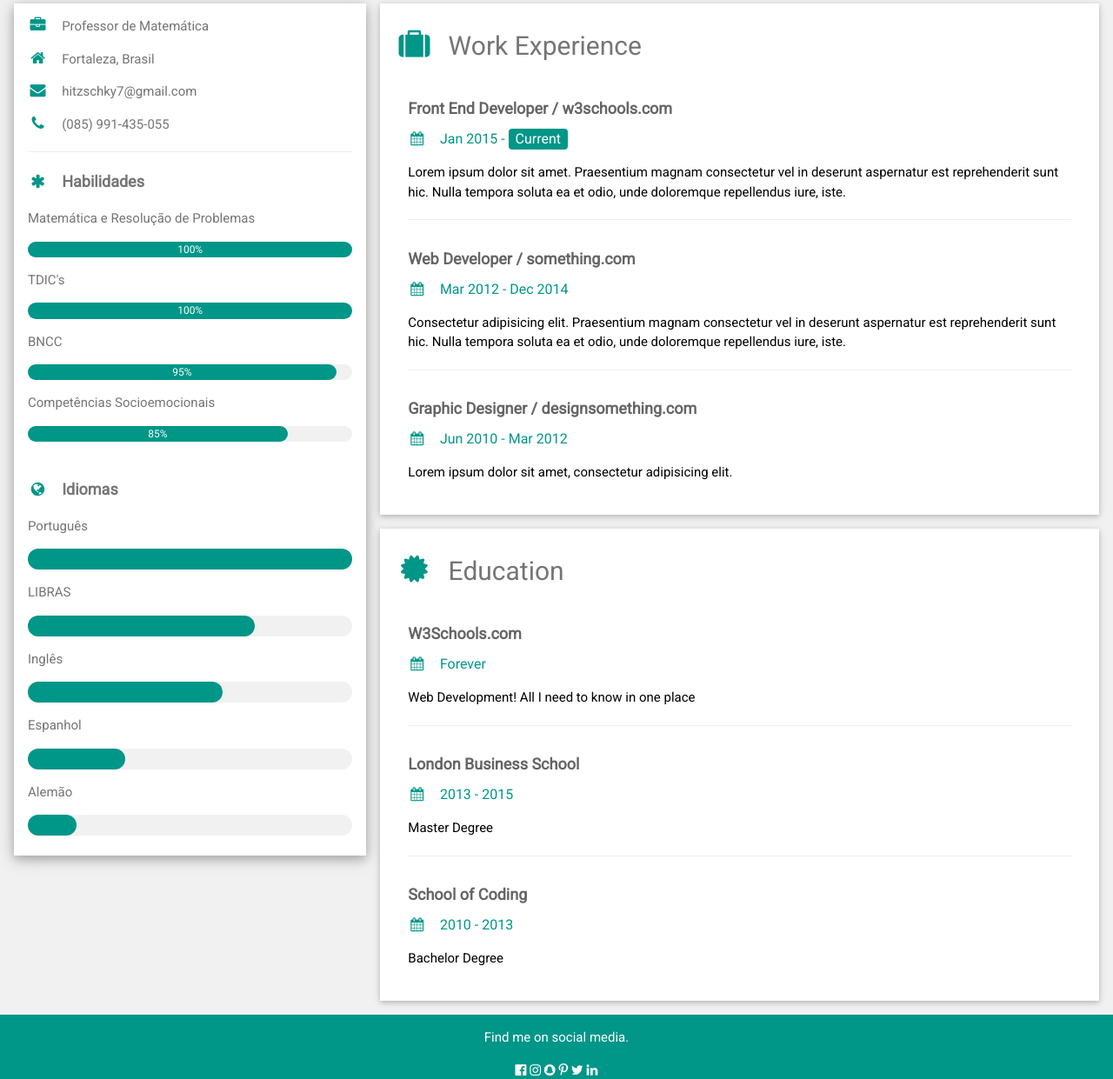
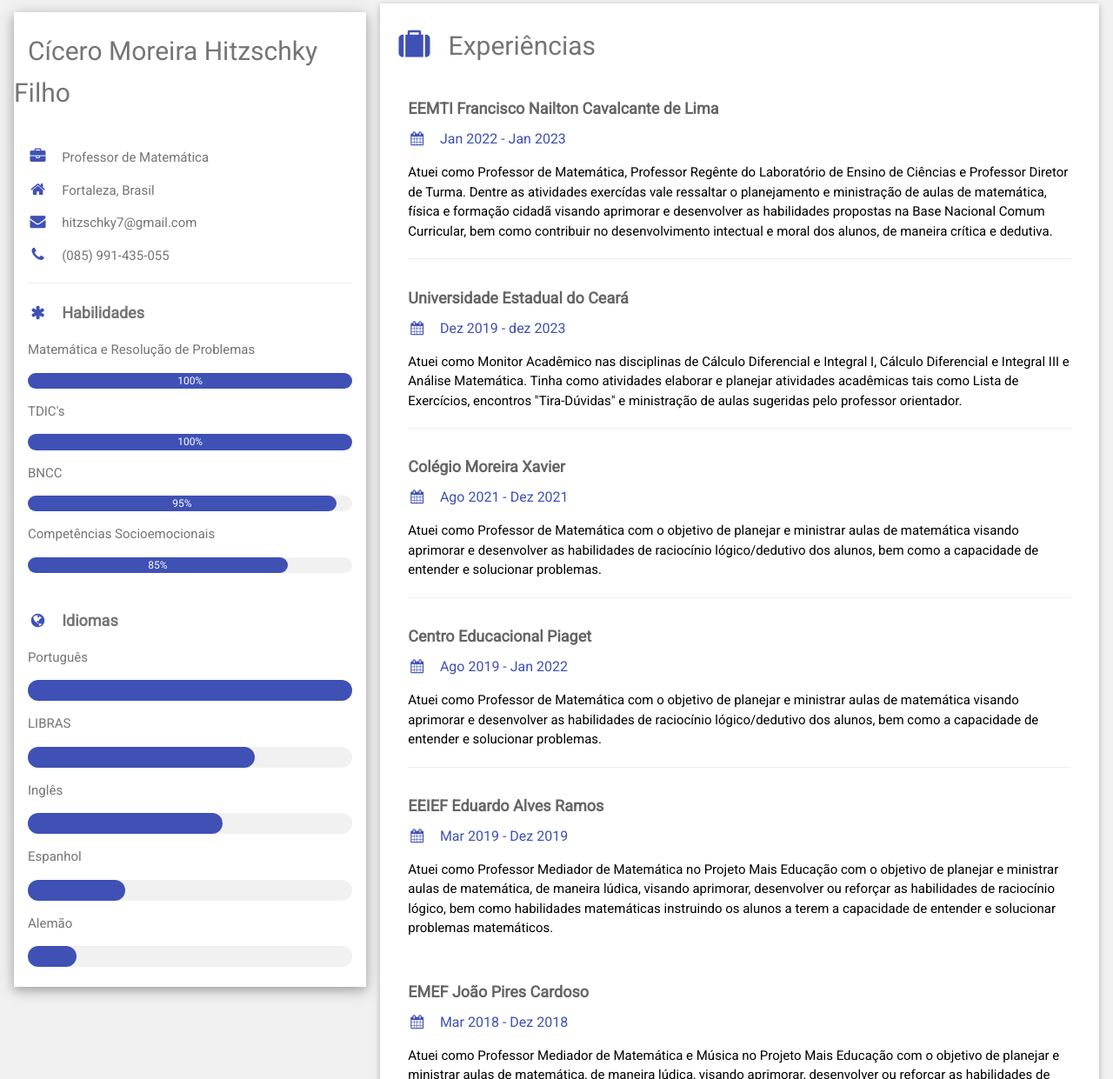
Before and after one commit to CiceroHitzschky/curriculoProfessor, a plain HTML site: page index.html in a window 1280 px wide. Shown: the part 12-1253 px from the top of the page at 87% size. Drawn offline with nearby package versions, Linux system fonts and the light colour scheme.

Commit message:
'Curriculo Professor Finalizado'

```diff
--- a/index.html
+++ b/index.html
@@ -21,62 +21,65 @@ html,body,h1,h2,h3,h4,h5,h6 {font-family: "Roboto", sans-serif}
 
     <!-- Left Column -->
     <div class="w3-third">
-
-      <div class="w3-white w3-text-grey w3-card-4">
+    <div class="w3-white w3-text-grey w3-card-4">
         <div class="w3-display-container">
-          <!-- <img src="/w3images/avatar_hat.jpg" style="width:100%" alt="Avatar"> -->
+          <!-- <img src="" style="width:100%" alt="Avatar"> -->
+          <!-- <br>
+          <br>
+          <br>
           <div class="w3-display-bottomleft w3-container w3-text-black">
             <h2>Cícero Moreira Hitzschky Filho</h2>
-          </div>
+          </div> -->
+        <h2 class="w3-text-grey w3-padding-16"><i class=" fa-fw w3-margin-right w3-xxlarge w3-text-indigo"></i>Cícero Moreira Hitzschky Filho</h2>
         </div>
         <div class="w3-container">
-          <p><i class="fa fa-briefcase fa-fw w3-margin-right w3-large w3-text-teal"></i>Professor de Matemática</p>
-          <p><i class="fa fa-home fa-fw w3-margin-right w3-large w3-text-teal"></i>Fortaleza, Brasil</p>
-          <p><i class="fa fa-envelope fa-fw w3-margin-right w3-large w3-text-teal"></i>hitzschky7@gmail.com</p>
-          <p><i class="fa fa-phone fa-fw w3-margin-right w3-large w3-text-teal"></i>(085) 991-435-055</p>
+          <p><i class="fa fa-briefcase fa-fw w3-margin-right w3-large w3-text-indigo"></i>Professor de Matemática</p>
+          <p><i class="fa fa-home fa-fw w3-margin-right w3-large w3-text-indigo"></i>Fortaleza, Brasil</p>
+          <p><i class="fa fa-envelope fa-fw w3-margin-right w3-large w3-text-indigo"></i>hitzschky7@gmail.com</p>
+          <p><i class="fa fa-phone fa-fw w3-margin-right w3-large w3-text-indigo"></i>(085) 991-435-055</p>
           <hr>
 
-          <p class="w3-large"><b><i class="fa fa-asterisk fa-fw w3-margin-right w3-text-teal"></i>Habilidades</b></p>
+          <p class="w3-large"><b><i class="fa fa-asterisk fa-fw w3-margin-right w3-text-indigo"></i>Habilidades</b></p>
           <p>Matemática e Resolução de Problemas</p>
           <div class="w3-light-grey w3-round-xlarge w3-small">
-            <div class="w3-container w3-center w3-round-xlarge w3-teal" style="width:100%">100%</div>
+            <div class="w3-container w3-center w3-round-xlarge w3-indigo" style="width:100%">100%</div>
           </div>
           <p>TDIC's</p>
           <div class="w3-light-grey w3-round-xlarge w3-small">
-            <div class="w3-container w3-center w3-round-xlarge w3-teal" style="width:100%">
+            <div class="w3-container w3-center w3-round-xlarge w3-indigo" style="width:100%">
               <div class="w3-center w3-text-white">100%</div>
             </div>
           </div>
           <p>BNCC</p>
           <div class="w3-light-grey w3-round-xlarge w3-small">
-            <div class="w3-container w3-center w3-round-xlarge w3-teal" style="width:95%">95%</div>
+            <div class="w3-container w3-center w3-round-xlarge w3-indigo" style="width:95%">95%</div>
           </div>
           <p>Competências Socioemocionais</p>
           <div class="w3-light-grey w3-round-xlarge w3-small">
-            <div class="w3-container w3-center w3-round-xlarge w3-teal" style="width:80%">85%</div>
+            <div class="w3-container w3-center w3-round-xlarge w3-indigo" style="width:80%">85%</div>
           </div>
           <br>
 
-          <p class="w3-large w3-text-theme"><b><i class="fa fa-globe fa-fw w3-margin-right w3-text-teal"></i>Idiomas</b></p>
+          <p class="w3-large w3-text-theme"><b><i class="fa fa-globe fa-fw w3-margin-right w3-text-indigo"></i>Idiomas</b></p>
           <p>Português</p>
           <div class="w3-light-grey w3-round-xlarge">
-            <div class="w3-round-xlarge w3-teal" style="height:24px;width:100%"></div>
+            <div class="w3-round-xlarge w3-indigo" style="height:24px;width:100%"></div>
           </div>
           <p>LIBRAS</p>
           <div class="w3-light-grey w3-round-xlarge">
-            <div class="w3-round-xlarge w3-teal" style="height:24px;width:70%"></div>
+            <div class="w3-round-xlarge w3-indigo" style="height:24px;width:70%"></div>
           </div>
           <p>Inglês</p>
           <div class="w3-light-grey w3-round-xlarge">
-            <div class="w3-round-xlarge w3-teal" style="height:24px;width:60%"></div>
+            <div class="w3-round-xlarge w3-indigo" style="height:24px;width:60%"></div>
           </div>
           <p>Espanhol</p>
           <div class="w3-light-grey w3-round-xlarge">
-            <div class="w3-round-xlarge w3-teal" style="height:24px;width:30%"></div>
+            <div class="w3-round-xlarge w3-indigo" style="height:24px;width:30%"></div>
           </div>
           <p>Alemão</p>
           <div class="w3-light-grey w3-round-xlarge">
-            <div class="w3-round-xlarge w3-teal" style="height:24px;width:15%"></div>
+            <div class="w3-round-xlarge w3-indigo" style="height:24px;width:15%"></div>
           </div>
           <br>
         </div>
@@ -87,48 +90,74 @@ html,body,h1,h2,h3,h4,h5,h6 {font-family: "Roboto", sans-serif}
 
     <!-- Right Column -->
     <div class="w3-twothird">
+      <div class="w3-container w3-card w3-white w3-margin-bottom">
 
-      <div class="w3-container w3-card w3-white w3-margin-bottom">
-        <h2 class="w3-text-grey w3-padding-16"><i class="fa fa-suitcase fa-fw w3-margin-right w3-xxlarge w3-text-teal"></i>Work Experience</h2>
+        <h2 class="w3-text-grey w3-padding-16"><i class="fa fa-suitcase fa-fw w3-margin-right w3-xxlarge w3-text-indigo"></i>Experiências</h2>
         <div class="w3-container">
-          <h5 class="w3-opacity"><b>Front End Developer / w3schools.com</b></h5>
-          <h6 class="w3-text-teal"><i class="fa fa-calendar fa-fw w3-margin-right"></i>Jan 2015 - <span class="w3-tag w3-teal w3-round">Current</span></h6>
-          <p>Lorem ipsum dolor sit amet. Praesentium magnam consectetur vel in deserunt aspernatur est reprehenderit sunt hic. Nulla tempora soluta ea et odio, unde doloremque repellendus iure, iste.</p>
+          <h5 class="w3-opacity"><b>EEMTI Francisco Nailton Cavalcante de Lima</b></h5>
+          <h6 class="w3-text-indigo"><i class="fa fa-calendar fa-fw w3-margin-right"></i>Jan 2022 - Jan 2023
+            <!-- <span class="w3-tag w3-indigo w3-round">Current</span> -->
+            </h6>
+          <p>Atuei como Professor de Matemática, Professor Regênte do Laboratório de Ensino de Ciências e Professor Diretor de Turma. Dentre as atividades exercídas vale ressaltar o planejamento e ministração de aulas de matemática, física e formação cidadã visando aprimorar e desenvolver as habilidades propostas na Base Nacional Comum Curricular, bem como contribuir no desenvolvimento intectual e moral dos alunos, de maneira crítica e dedutiva.  </p>
           <hr>
         </div>
         <div class="w3-container">
-          <h5 class="w3-opacity"><b>Web Developer / something.com</b></h5>
-          <h6 class="w3-text-teal"><i class="fa fa-calendar fa-fw w3-margin-right"></i>Mar 2012 - Dec 2014</h6>
-          <p>Consectetur adipisicing elit. Praesentium magnam consectetur vel in deserunt aspernatur est reprehenderit sunt hic. Nulla tempora soluta ea et odio, unde doloremque repellendus iure, iste.</p>
+            <h5 class="w3-opacity"><b>Universidade Estadual do Ceará</b></h5>
+            <h6 class="w3-text-indigo"><i class="fa fa-calendar fa-fw w3-margin-right"></i>Dez 2019 - dez 2023
+              <!-- <span class="w3-tag w3-indigo w3-round">Current</span> -->
+              </h6>
+            <p>Atuei como Monitor Acadêmico nas disciplinas de Cálculo Diferencial e Integral I, Cálculo Diferencial e Integral III e Análise Matemática. Tinha como atividades elaborar e planejar atividades acadêmicas tais como Lista de Exercícios, encontros "Tira-Dúvidas" e ministração de aulas sugeridas pelo professor orientador. </p>
+            <hr>
+          </div>
+
+          <div class="w3-container">
+            <h5 class="w3-opacity"><b>Colégio Moreira Xavier</b></h5>
+            <h6 class="w3-text-indigo"><i class="fa fa-calendar fa-fw w3-margin-right"></i>Ago 2021 - Dez 2021
+              <!-- <span class="w3-tag w3-indigo w3-round">Current</span> -->
+              </h6>
+            <p>Atuei como Professor de Matemática com o objetivo de planejar e ministrar aulas de matemática visando aprimorar e desenvolver as habilidades de raciocínio lógico/dedutivo dos alunos, bem como a capacidade de entender e solucionar problemas. </p>
+            <hr>
+          </div>
+
+
+        <div class="w3-container">
+          <h5 class="w3-opacity"><b>Centro Educacional Piaget</b></h5>
+          <h6 class="w3-text-indigo"><i class="fa fa-calendar fa-fw w3-margin-right"></i>Ago 2019 - Jan 2022</h6>
+          <p>Atuei como Professor de Matemática com o objetivo de planejar e ministrar aulas de matemática visando aprimorar e desenvolver as habilidades de raciocínio lógico/dedutivo dos alunos, bem como a capacidade de entender e solucionar problemas. </p>
           <hr>
         </div>
         <div class="w3-container">
-          <h5 class="w3-opacity"><b>Graphic Designer / designsomething.com</b></h5>
-          <h6 class="w3-text-teal"><i class="fa fa-calendar fa-fw w3-margin-right"></i>Jun 2010 - Mar 2012</h6>
-          <p>Lorem ipsum dolor sit amet, consectetur adipisicing elit. </p><br>
+          <h5 class="w3-opacity"><b>EEIEF Eduardo Alves Ramos</b></h5>
+          <h6 class="w3-text-indigo"><i class="fa fa-calendar fa-fw w3-margin-right"></i>Mar 2019 - Dez 2019</h6>
+          <p>Atuei como Professor Mediador de Matemática no Projeto Mais Educação com o objetivo de planejar e ministrar aulas de matemática, de maneira lúdica, visando aprimorar, desenvolver ou reforçar as habilidades de raciocínio lógico, bem como habilidades matemáticas instruindo os alunos a terem a capacidade de entender e solucionar problemas matemáticos. </p><br>
         </div>
+        <div class="w3-container">
+            <h5 class="w3-opacity"><b>EMEF João Pires Cardoso</b></h5>
+            <h6 class="w3-text-indigo"><i class="fa fa-calendar fa-fw w3-margin-right"></i>Mar 2018 - Dez 2018</h6>
+            <p>Atuei como Professor Mediador de Matemática e Música no Projeto Mais Educação com o objetivo de planejar e ministrar aulas de matemática, de maneira lúdica, visando aprimorar, desenvolver ou reforçar as habilidades de raciocínio lógico, bem como habilidades matemáticas instruindo os alunos a terem a capacidade de entender e solucionar problemas matemáticos. </p><br>
+          </div>
       </div>
 
       <div class="w3-container w3-card w3-white">
-        <h2 class="w3-text-grey w3-padding-16"><i class="fa fa-certificate fa-fw w3-margin-right w3-xxlarge w3-text-teal"></i>Education</h2>
+        <h2 class="w3-text-grey w3-padding-16"><i class="fa fa-certificate fa-fw w3-margin-right w3-xxlarge w3-text-indigo"></i>Educação </h2>
         <div class="w3-container">
-          <h5 class="w3-opacity"><b>W3Schools.com</b></h5>
-          <h6 class="w3-text-teal"><i class="fa fa-calendar fa-fw w3-margin-right"></i>Forever</h6>
-          <p>Web Development! All I need to know in one place</p>
+          <h5 class="w3-opacity"><b>Universidade Estadual do Ceará</b></h5>
+          <h6 class="w3-text-indigo"><i class="fa fa-calendar fa-fw w3-margin-right"></i>Ago 2018 - Dez 2023</h6>
+          <p>Licenciatura Plena em Matemática</p>
           <hr>
         </div>
         <div class="w3-container">
-          <h5 class="w3-opacity"><b>London Business School</b></h5>
-          <h6 class="w3-text-teal"><i class="fa fa-calendar fa-fw w3-margin-right"></i>2013 - 2015</h6>
-          <p>Master Degree</p>
+          <h5 class="w3-opacity"><b>Centro Universitário UniFatecie</b></h5>
+          <h6 class="w3-text-indigo"><i class="fa fa-calendar fa-fw w3-margin-right"></i>jan 2022 - dez 2023</h6>
+          <p>Análise e Desenvolvimento de Sistemas</p>
           <hr>
         </div>
-        <div class="w3-container">
+        <!-- <div class="w3-container">
           <h5 class="w3-opacity"><b>School of Coding</b></h5>
-          <h6 class="w3-text-teal"><i class="fa fa-calendar fa-fw w3-margin-right"></i>2010 - 2013</h6>
+          <h6 class="w3-text-indigo"><i class="fa fa-calendar fa-fw w3-margin-right"></i>2010 - 2013</h6>
           <p>Bachelor Degree</p><br>
         </div>
-      </div>
+      </div> -->
 
     <!-- End Right Column -->
     </div>
@@ -139,15 +168,15 @@ html,body,h1,h2,h3,h4,h5,h6 {font-family: "Roboto", sans-serif}
   <!-- End Page Container -->
 </div>
 
-<footer class="w3-container w3-teal w3-center w3-margin-top">
-  <p>Find me on social media.</p>
-  <i class="fa fa-facebook-official w3-hover-opacity"></i>
+<footer class="w3-container w3-indigo w3-center w3-margin-top">
+  <p>Redes Sociais.</p>
+  <!-- <i class="fa fa-facebook-official w3-hover-opacity"></i>
   <i class="fa fa-instagram w3-hover-opacity"></i>
   <i class="fa fa-snapchat w3-hover-opacity"></i>
   <i class="fa fa-pinterest-p w3-hover-opacity"></i>
-  <i class="fa fa-twitter w3-hover-opacity"></i>
-  <i class="fa fa-linkedin w3-hover-opacity"></i>
-  <p>Powered by <a href="https://www.w3schools.com/w3css/default.asp" target="_blank">w3.css</a></p>
+  <i class="fa fa-twitter w3-hover-opacity"></i>-->
+  <a href="https://www.linkedin.com/in/cicerohitzschky/"><i class="fa fa-linkedin w3-hover-opacity" ></i></a>
+  <!-- <p>Powered by <a href="https://www.w3schools.com/w3css/default.asp" target="_blank">w3.css</a></p>  -->
 </footer>
 
 </body>
```
